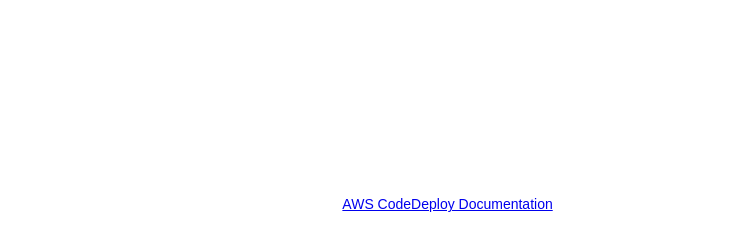
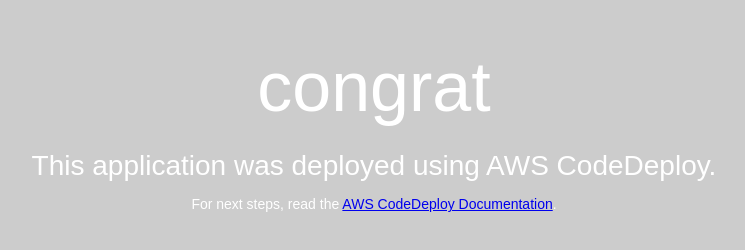
Before and after one commit to sakul-kaowvichit/codedeploy_sourcecode, a plain HTML site: page index.html in a window 1280 px wide. Shown: the whole page, without its empty margins (266-1011 px from the left). Drawn offline with Linux system fonts and the light colour scheme.

Commit message:
change bg

```diff
--- a/index.html
+++ b/index.html
@@ -6,8 +6,8 @@
   <style>
     body {
       color: #ffffff;
-#      background-color: #0188cc;
-      background-color: #ffffff;
+      background-color: #0188cc;
+      background-color: #cccccc;
       font-family: Arial, sans-serif;
       font-size: 14px;
     }
@@ -27,7 +27,7 @@
 </head>
 <body>
   <div align="center">
-    <h1>update 1</h1>
+    <h1>congrat</h1>
     <h2>This application was deployed using AWS CodeDeploy.</h2>
     <p>For next steps, read the <a href="http://aws.amazon.com/documentation/codedeploy">AWS CodeDeploy Documentation</a>.</p>
   </div>
```
